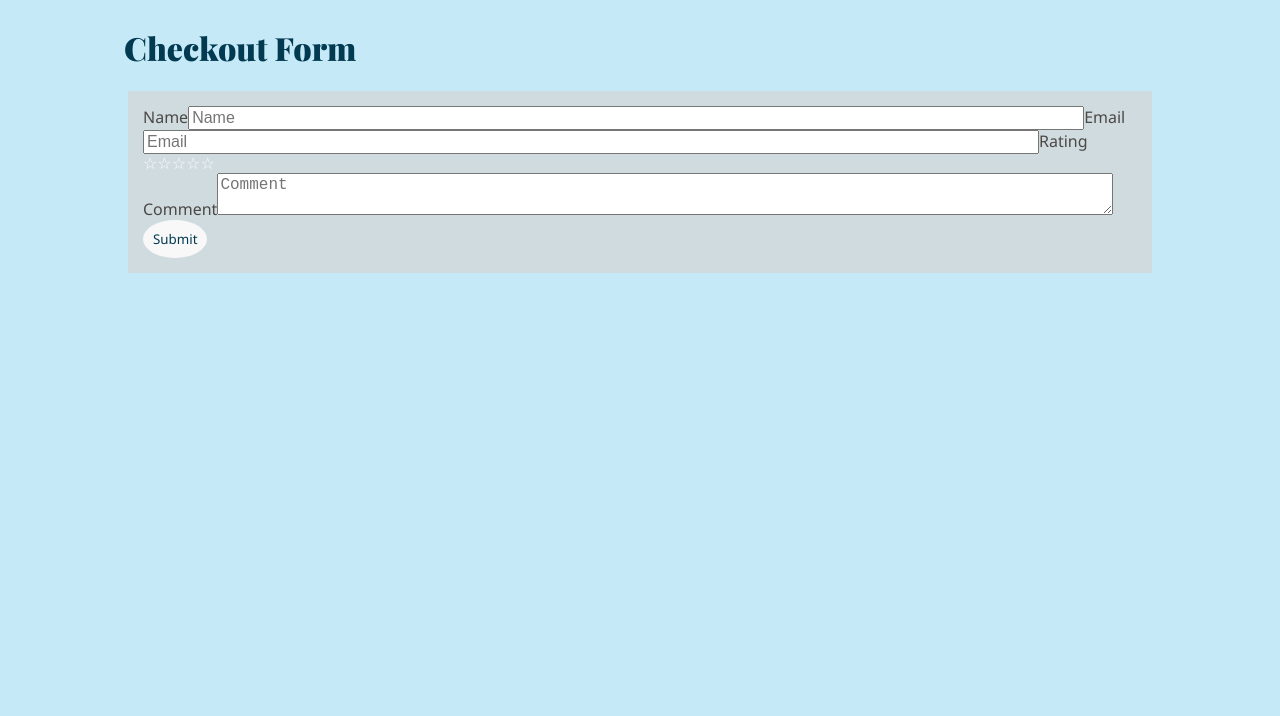
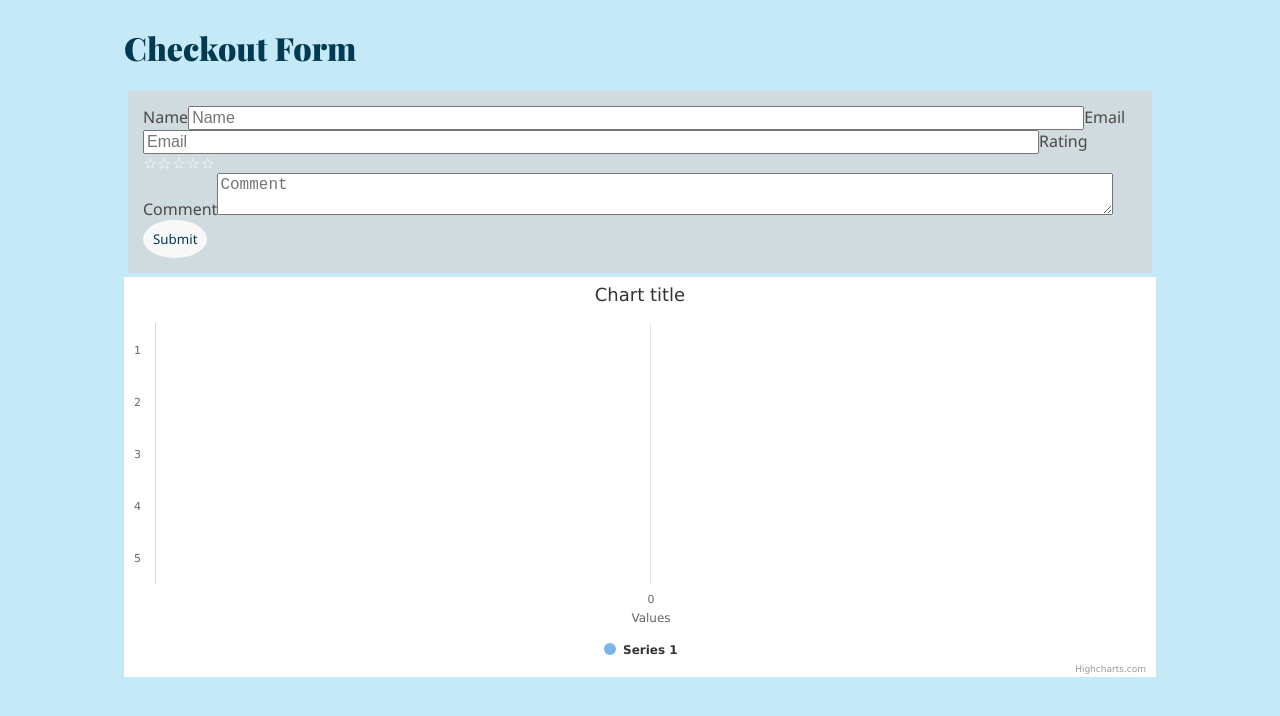
Before and after one commit to oilyquack/checkout-react-challenge, a React app: page / in a window 1280 px wide. Shown: the top 716 px of the page. Built offline with nearby package versions, Linux system fonts and the light colour scheme.

Commit message:
add ability to populate graph with ratings

```diff
--- a/src/components/Chart.js
+++ b/src/components/Chart.js
@@ -4,59 +4,35 @@ import HighchartsReact from "highcharts-react-official";
 
 function Chart({ reviews }) {
   const ratings = reviews.map(rating => rating.rating);
-  // let amount1Star = ratings.forEach();
-  // const dataArray = `[
-  //   {
-  //     x: 1,
-  //     y: ${amount1Star}
-  //   },
-  //   {
-  //     x: 2,
-  //     y: ${amount2Star}
-  //   },
-  //   {
-  //     x: 3,
-  //     y: ${amount3Star}
-  //   },
-  //   {
-  //     x: 4,
-  //     y: ${amount4Star}
-  //   },
-  //   {
-  //     x: 5,
-  //     y: ${amount5Star}
-  //   },
-  // ]`;
+  const defaultSeries = [
+    { y: 0, color: "red" },
+    { y: 0, color: "blue" },
+    { y: 0, color: "green" },
+    { y: 0, color: "orange" },
+    { y: 0, color: "purple" }
+  ];
 
-  // const options = {
-  //   xAxis: {
-  //     categories: [1, 2, 3, 4, 5],
-  //     title: {
-  //       text: "Ratings"
-  //     }
-  //   },
-  //   yAxis: {
-  //     title: {
-  //       text: "Amount"
-  //     }
-  //   },
-  //   title: {
-  //     text: "User Ratings"
-  //   },
-  //   series: [
-  //     {
-  //       type: "column",
-  //       data: dataArray
-  //     }
-  //   ]
-  // };
+  const series = ratings.reduce((acc, rating) => {
+    acc[rating - 1].y++;
+    return acc;
+  }, defaultSeries);
+
+  const options = {
+    chart: {
+      type: "bar"
+    },
+    xAxis: {
+      categories: ["1", "2", "3", "4", "5"]
+    },
+    series: [{ data: series }]
+  };
 
   return (
     <div>
       <HighchartsReact
         highcharts={Highcharts}
         constructorType="chart"
-        // options={options}
+        options={options}
       />
     </div>
   );
```
